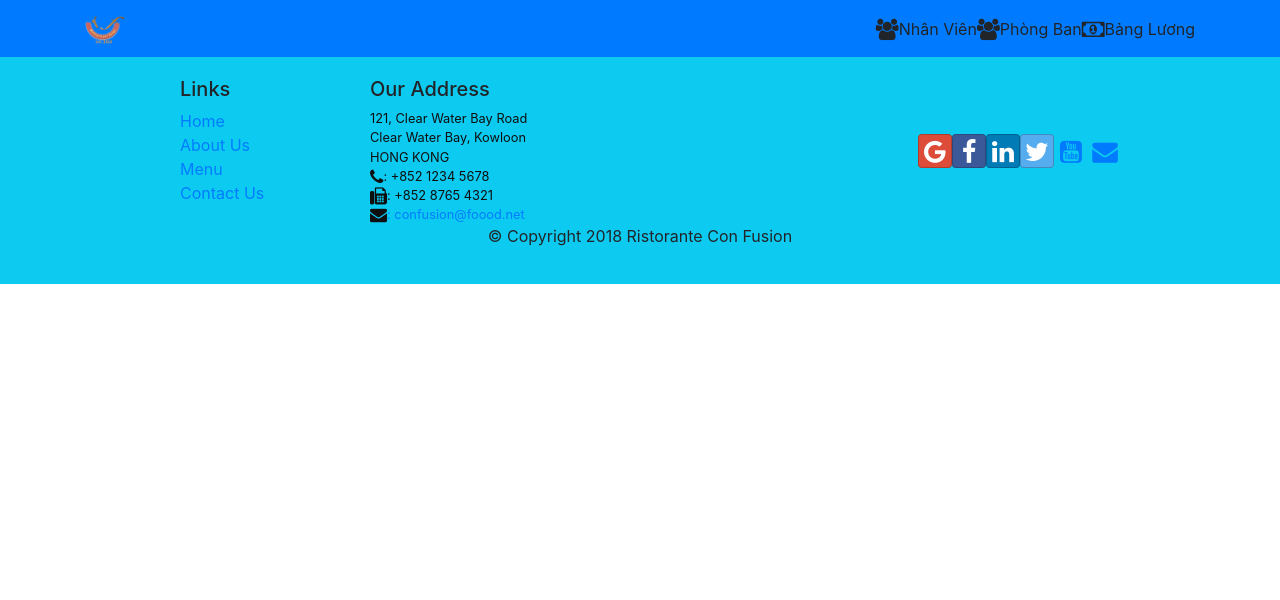
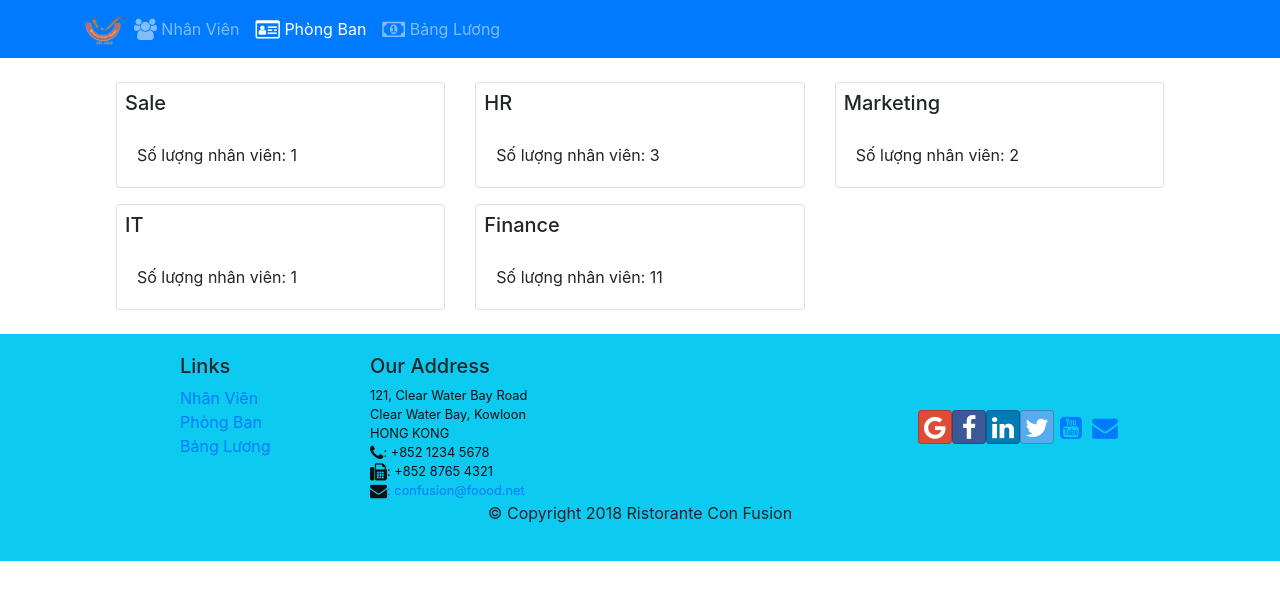
Before and after one commit to dieuvt19/FUNIXReactJS, a React (Create React App) app: page /phongban in a window 1280 px wide. Shown: the top 600 px of the page. Built offline with nearby package versions, Linux system fonts and the light colour scheme.

Commit message:
header, footer and departments ok

```diff
--- a/src/components/DepartmentsComponent.js
+++ b/src/components/DepartmentsComponent.js
@@ -1,7 +1,29 @@
 import React, { Component } from "react";
+import { Card, CardBody, CardText, CardTitle } from "reactstrap";
 
-export default class Departments extends Component {
-  render() {
-    return <div>DepartmentComponent</div>;
-  }
+function RenderDept(props) {
+  return (
+    <Card>
+      <CardTitle className="m-2">{props.dept.name}</CardTitle>
+      <CardBody>
+        <CardText>Số lượng nhân viên: {props.dept.numberOfStaff}</CardText>
+      </CardBody>
+    </Card>
+  );
 }
+
+function Department(props) {
+  const departments = props.dept.map((department) => {
+    return (
+      <div className="col-12 col-md-6 col-lg-4 mt-2 mb-2" key={department.id}>
+        <RenderDept dept={department} />
+      </div>
+    );
+  });
+  return (
+    <div className="container">
+      <div className="row shadow m-3">{departments}</div>
+    </div>
+  );
+}
+export default Department;
--- a/src/components/FooterComponent.js
+++ b/src/components/FooterComponent.js
@@ -10,16 +10,13 @@ function Footer() {
             <h5>Links</h5>
             <ul className="list-unstyled">
               <li>
-                <Link to="/home">Home</Link>
+                <Link to="/nhanvien">Nhân Viên</Link>
               </li>
               <li>
-                <li>
-                  <Link to="/aboutus">About Us</Link>
-                </li>
-                <li>
-                  <Link to="/menu">Menu</Link>
-                </li>
-                <Link to="/contactus">Contact Us</Link>
+                <Link to="/phongban">Phòng Ban</Link>
+              </li>
+              <li>
+                <Link to="/bangluong">Bảng Lương</Link>
               </li>
             </ul>
           </div>
--- a/src/components/HeaderComponent.js
+++ b/src/components/HeaderComponent.js
@@ -1,38 +1,64 @@
-import React from "react";
+import React, { Component } from "react";
 import {
   Nav,
   Navbar,
   NavbarBrand,
-  NavbarToggle,
+  NavbarToggler,
   NavItem,
   Collapse,
 } from "reactstrap";
+import { NavLink } from "react-router-dom";
 
-export default function Header() {
+export default class Header extends Component {
+  constructor(props) {
+    super(props);
+    this.state = {
+      isNavOpen: false,
+    };
+    this.toggleNav = this.toggleNav.bind(this);
+  }
+
+  toggleNav() {
+    this.setState({
+      isNavOpen: !this.state.isNavOpen,
+    });
+  }
+  render() {
     return (
-    <div>
-      <Navbar color="primary">
+      <React.Fragment>
+        <Navbar dark expand="md" color="primary">
           <div className="container">
-          <NavbarBrand>
+            <NavbarToggler onClick={this.toggleNav} />
+            <NavbarBrand className="mr-auto" href="/">
               <img
                 src="assets/images/logo.png"
-              width="40"
-              alt="logo quan ly nhan vien"
+                height="30"
+                width="41"
+                alt="Ristorante Con Fusion"
               />
             </NavbarBrand>
-          <Nav>
+            <Collapse isOpen={this.state.isNavOpen} navbar>
+              <Nav navbar>
                 <NavItem>
-              <span className="fa fa-users fa-lg"></span>Nhân Viên
+                  <NavLink className="nav-link" to="/nhanvien">
+                    <span className="fa fa-users fa-lg"></span> Nhân Viên
+                  </NavLink>
                 </NavItem>
                 <NavItem>
-              <span className="fa fa-users fa-lg"></span>Phòng Ban
+                  <NavLink className="nav-link" to="/phongban">
+                    <span className="fa fa-id-card-o fa-lg"></span> Phòng Ban
+                  </NavLink>
                 </NavItem>
                 <NavItem>
-              <span className="fa fa-money fa-lg"></span>Bảng Lương
+                  <NavLink className="nav-link" to="/bangluong">
+                    <span className="fa fa-money fa-lg"></span> Bảng Lương
+                  </NavLink>
                 </NavItem>
               </Nav>
+            </Collapse>
           </div>
         </Navbar>
-    </div>
+      </React.Fragment>
     );
   }
+}
--- a/src/components/MainComponent.js
+++ b/src/components/MainComponent.js
@@ -5,19 +5,46 @@ import { Switch, Route } from "react-router-dom";
 import StaffList from "./StaffListComponent";
 import { STAFFS, DEPARTMENTS } from "../shared/staffs";
 import { useState } from "react";
+import StaffDetail from "./StaffDetailComponent";
+import Department from "./DepartmentsComponent";
+import Salary from "./SalaryComponent";
 
 export default function Main() {
   const [nhanvien, setNhanVien] = useState({
     staffs: STAFFS,
     departments: DEPARTMENTS,
   });
+
+  const StaffWithId = ({ match }) => {
+    return (
+      <StaffDetail
+        nv={nhanvien.staffs.filter(
+          (item) => item.id === parseInt(match.params.nhanvienId, 10)[0]
+        )}
+      />
+    );
+  };
+
   return (
     <div>
       <Header />
-      <Route
-        path="/nhanvien"
-        component={() => <StaffList staffs={nhanvien.staffs} />}
-      />
+      <Switch>
+        <Route
+          exact
+          path="/nhanvien"
+          component={() => <StaffList staffs={nhanvien.staffs} />}
+        />
+        <Route path="/nhanvien/:nhanvienId" component={StaffWithId} />
+        <Route
+          exact
+          path="/phongban"
+          component={() => <Department dept={nhanvien.departments} />}
+        />
+        <Route
+          path="/luong"
+          component={() => <Salary salary={nhanvien.staffs} />}
+        />
+      </Switch>
       <Footer />
     </div>
   );
--- a/src/components/SalaryComponent.js
+++ b/src/components/SalaryComponent.js
@@ -1,7 +1,71 @@
-import React, { Component } from "react";
+import React, { useState } from "react";
+import {
+  Card,
+  CardText,
+  CardTitle,
+  CardBody,
+  Breadcrumb,
+  BreadcrumbItem,
+} from "reactstrap";
+import { Link } from "react-router-dom";
 
-export default class Salary extends Component {
-  render() {
-    return <div>SalaryComponent</div>;
-  }
+const luongCB = 3000000;
+const luongGio = 200000 / 8;
+
+function RenderSalary({ salary, colorSalary }) {
+  return (
+    <Card>
+      <CardTitle className="p-3 bg-white rounded m-2">{salary.name}</CardTitle>
+      <CardBody>
+        <CardText>Mã nhân viên: {salary.id}</CardText>
+        <CardText>Hệ số lương: {salary.salaryScale}</CardText>
+        <CardText>Số giờ làm thêm: {salary.overTime}</CardText>
+        <CardText className="bg-light p-2 shadow">
+          Lương:{" "}
+          {(salary.salaryScale * luongCB + salary.overTime * luongGio).toFixed(
+            0
+          )}
+        </CardText>
+      </CardBody>
+    </Card>
+  );
 }
+
+const Salary = (props) => {
+  const [sortSalary, setSortSalary] = useState(false);
+
+  const salary = props.luong
+    .sort((a, b) =>
+      sortSalary ? a.salaryScale - b.salaryScale : b.salaryScale - a.salaryScale
+    )
+    .map((ss) => {
+      return (
+        <div className="col-12 col-md-6 col-lg-4 mt-2" key={ss.id}>
+          <RenderSalary salary={ss} />
+        </div>
+      );
+    });
+
+  return (
+    <div className="container">
+      <div className="row">
+        <Breadcrumb>
+          <BreadcrumbItem>
+            <Link to="/staff">Nhân viên</Link>
+          </BreadcrumbItem>
+          <BreadcrumbItem active>Bảng Lương</BreadcrumbItem>
+        </Breadcrumb>
+      </div>
+
+      <button
+        className="btn btn-danger"
+        onClick={() => setSortSalary(!sortSalary)}
+      >
+        Sắp xếp theo Hệ số lương
+      </button>
+      <div className="row shawdow mb-3"></div>
+    </div>
+  );
+};
+
+export default Salary;
--- /dev/null
+++ b/src/components/StaffDetailComponent.js
@@ -0,0 +1,64 @@
+import React from "react";
+import {
+  Breadcrumb,
+  BreadcrumbItem,
+  CardImg,
+  CardText,
+  CardTitle,
+} from "reactstrap";
+import { Link } from "react-router-dom";
+import dateFormat from "dateformat";
+
+export default function StaffDetail(props) {
+  if (props.nv != null) {
+    return (
+      <div className="container">
+        <div className="row">
+          <Breadcrumb>
+            <BreadcrumbItem>
+              <Link to="/staff">Nhân Viên</Link>
+            </BreadcrumbItem>
+            <BreadcrumbItem active={props.nv.name}></BreadcrumbItem>
+          </Breadcrumb>
+          <div className="col-12">
+            <h3>{props.nv.name}</h3>
+            <hr />
+          </div>
+        </div>
+        <div className="row mb-3">
+          <RenderStaff staff={props.nv} />
+        </div>
+      </div>
+    );
+  } else {
+    return <div></div>;
+  }
+}
+
+function RenderStaff({ staff }) {
+  if (staff != null) {
+    return (
+      <div className="col-12">
+        <div className="row">
+          <div className="col-3">
+            <CardImg width="100%" src={staff.image} alt={staff.name} />
+          </div>
+          <div className="col-9">
+            <CardTitle>Họ và tên: {staff.name}</CardTitle>
+            <CardText>
+              Ngày sinh: {dateFormat(staff.doB, "dd/mm/yyyy")}
+            </CardText>
+            <CardText>
+              Ngày vào công ty: {dateFormat(staff.startDate, "dd/mm/yyyy")}
+            </CardText>
+            <CardText>Phòng ban: {staff.department.name}</CardText>
+            <CardText>Số ngày nghỉ còn lại: {staff.annualleave}</CardText>
+            <CardText>Số ngày đã làm thêm: {staff.overTime}</CardText>
+          </div>
+        </div>
+      </div>
+    );
+  } else {
+    return <div></div>;
+  }
+}
--- a/src/components/StaffListComponent.js
+++ b/src/components/StaffListComponent.js
@@ -13,6 +13,8 @@ export default function StaffList(props) {
   });
   return (
     <div className="container">
+      <h3>Nhân Viên</h3>
+      <hr />
       <div className="row">{listStaff}</div>
     </div>
   );
```
Lines whose indentation alone changed are shown as unchanged.
